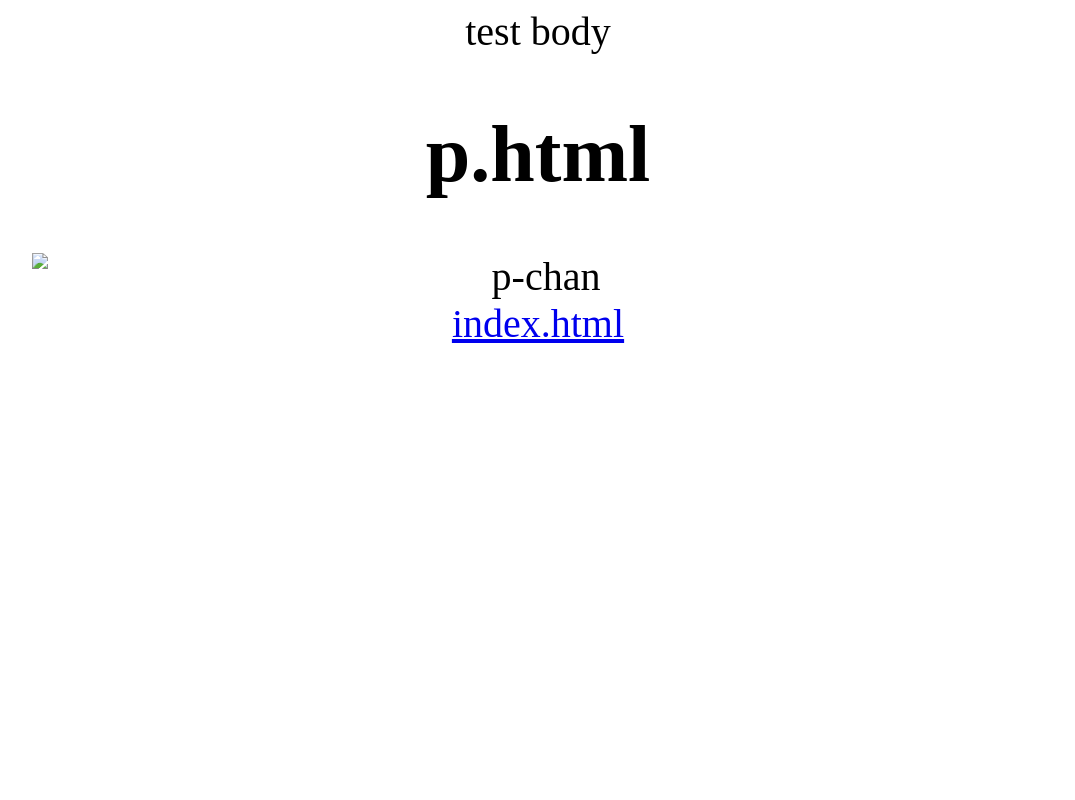
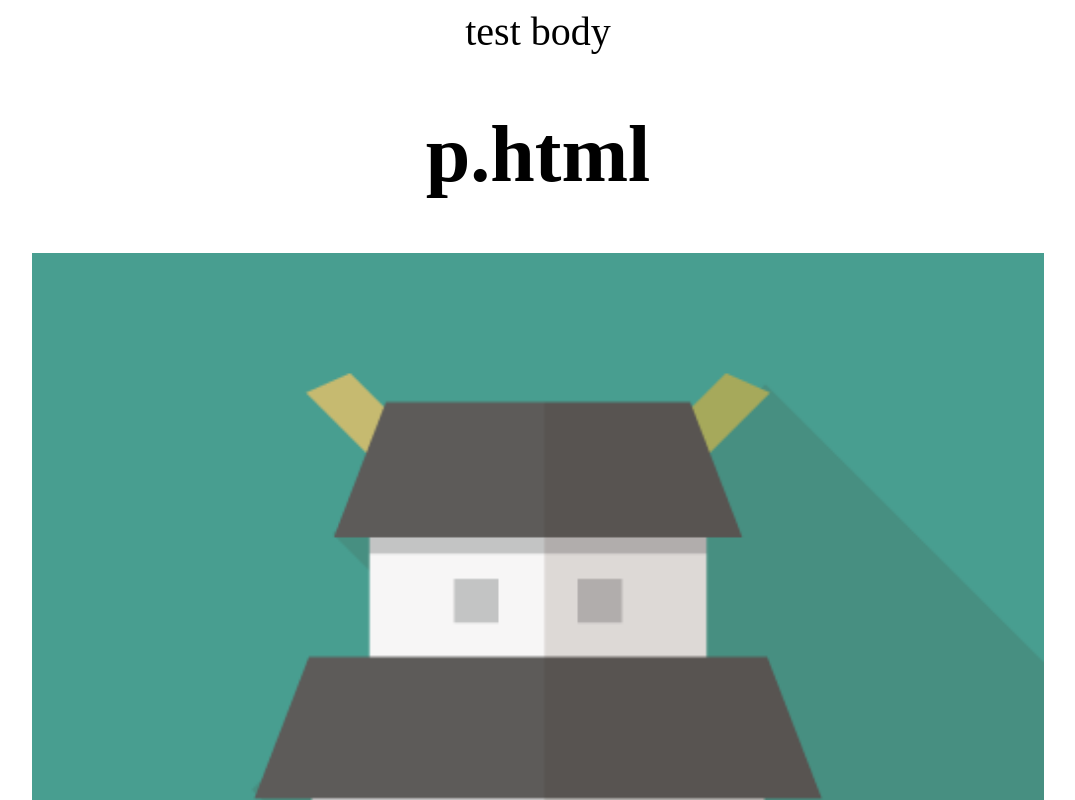
Before and after one commit to DiscoveryOV103/DiscoveryOV103.github.io, a plain HTML site: page index.html in a window 1280 px wide. Shown: the top 800 px of the page, without its empty margins (102-1177 px from the left). Drawn offline with Linux system fonts and the light colour scheme.

Commit message:
Update index.html

```diff
--- a/index.html
+++ b/index.html
@@ -37,7 +37,7 @@
 <body>
   test body
   <h1>p.html</h1>
-  <img src="./p-chan.jpg" alt="p-chan" class="image" />
+  <img src="./f_f_traffic_42_s512_f_traffic_42_1bg.png" alt="お城" class="image" />
   <a href="index.html">index.html</a>
 </body>
 </html>
```
